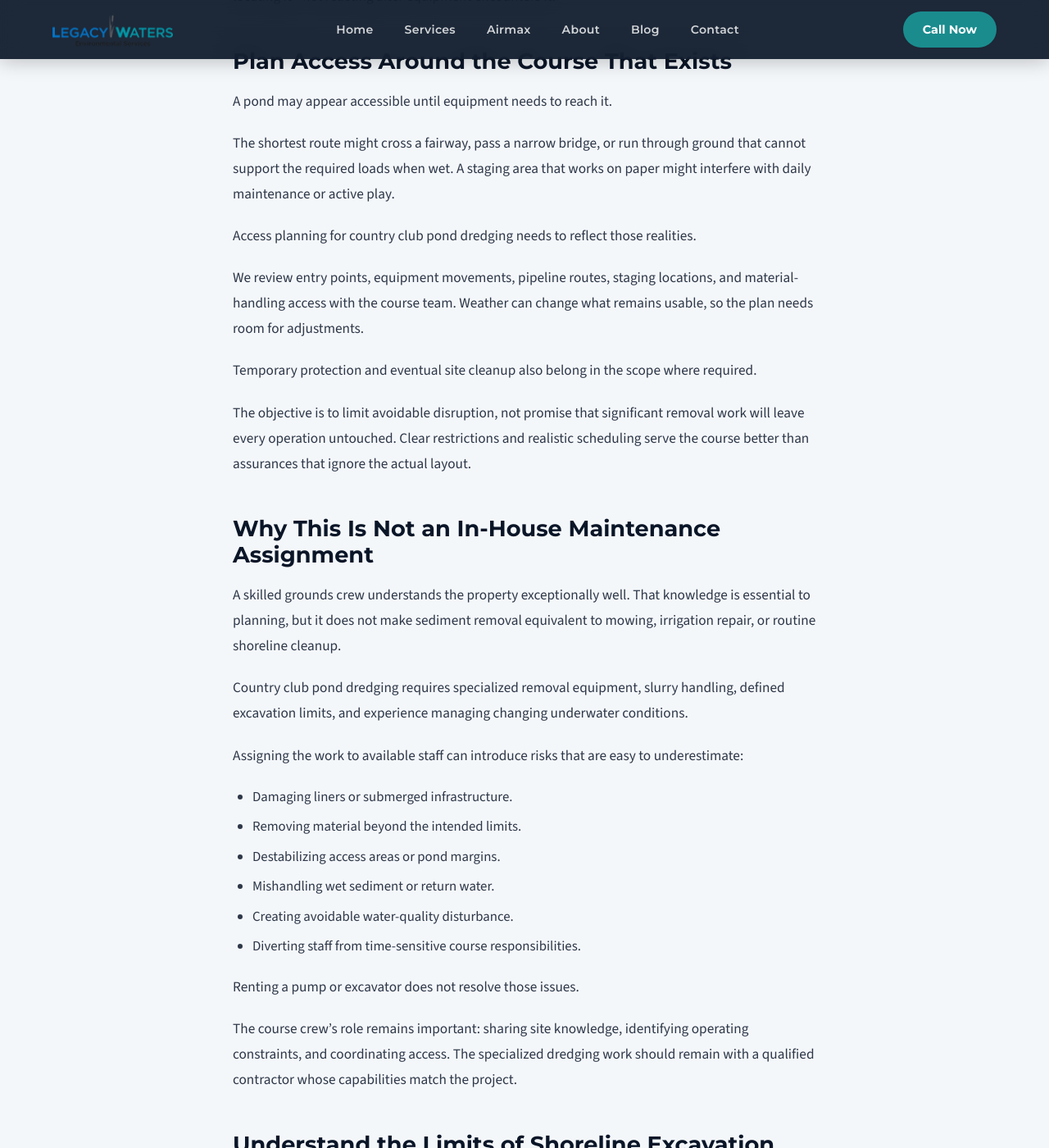
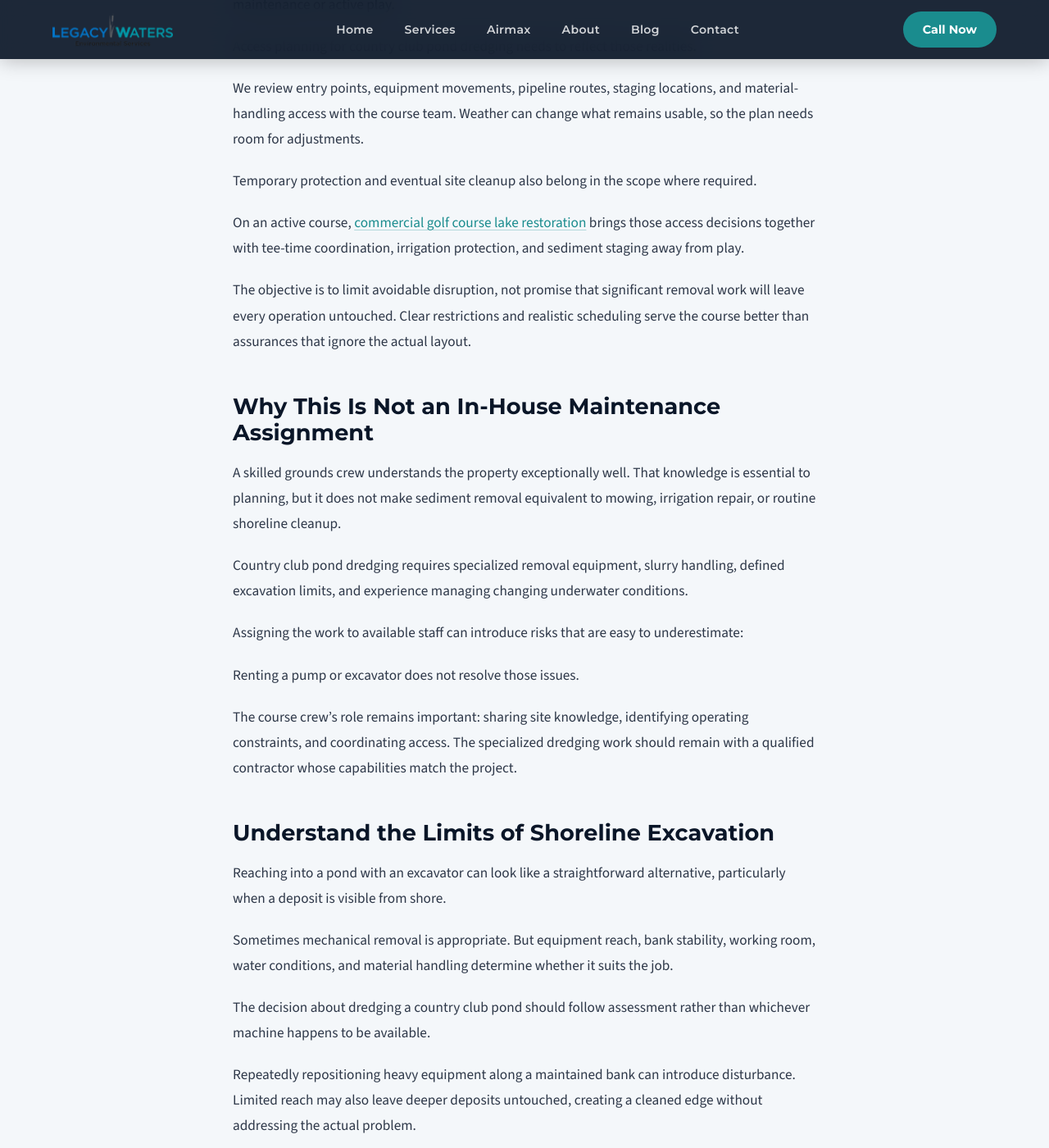
Before and after one commit to JimmyFlame77/Legacy-Waters, a Jekyll site: the page built from _posts/2026-11-09-country-club-pond-dredging-addressing-sediment-before-it-s-a-problem.md, in a window 1280 px wide and 1400 px high, scrolled down 7547 px. Shown: the whole window at 82% size. Built offline with Jekyll 4.4.1, drawn with Linux system fonts in a browser that asks for light colours; some of the changed text lies outside the part shown.

Commit message:
Update blog post: Country Club Pond Dredging: Addressing Sediment Before It's a Problem

```diff
--- a/_posts/2026-11-09-country-club-pond-dredging-addressing-sediment-before-it-s-a-problem.md
+++ b/_posts/2026-11-09-country-club-pond-dredging-addressing-sediment-before-it-s-a-problem.md
@@ -8,7 +8,6 @@
 excerpt: "Country club pond dredging becomes a maintenance decision when accumulated sediment starts interfering with the job a golf course pond needs to do."
 description: "Country club pond dredging explained: sediment assessments, removal planning, and nationwide hydraulic dredging services from Legacy Waters."
 ---
-
 Country club pond dredging becomes a maintenance decision when accumulated sediment starts interfering with the job a golf course pond needs to do.
 
 Sometimes the change is obvious. A sediment bar pushes out from an inlet, or aquatic plants spread across water that used to be open. Other times, the superintendent notices smaller problems first: less clearance near an irrigation intake, a shallow cove that collects debris, or another round of treatment that does little to change the underlying conditions.
@@ -41,12 +40,7 @@
 
 Useful warning signs include:
 
--   Expanding sediment deposits around inflows.
--   Reduced depth in previously deeper areas.
--   Increasing interference near irrigation infrastructure.
--   Plant growth extending across newly shallow water.
--   Repeated debris accumulation in infilled coves.
--   Evidence that deposits affect intended storage or flow paths.
+
 
 The next step is to investigate those observations. Treating every green pond as a dredging project would be just as unhelpful as treating every sediment problem with another surface cleanup.
 
@@ -180,6 +174,8 @@
 
 Temporary protection and eventual site cleanup also belong in the scope where required.
 
+On an active course, [commercial golf course lake restoration](https://legacywatersenv.com/commercial-golf-course-lake-restoration-without-sacrificing-turf-or-daily-play/) brings those access decisions together with tee-time coordination, irrigation protection, and sediment staging away from play.
+
 The objective is to limit avoidable disruption, not promise that significant removal work will leave every operation untouched. Clear restrictions and realistic scheduling serve the course better than assurances that ignore the actual layout.
 
 ## Why This Is Not an In-House Maintenance Assignment
@@ -190,12 +186,7 @@
 
 Assigning the work to available staff can introduce risks that are easy to underestimate:
 
--   Damaging liners or submerged infrastructure.
--   Removing material beyond the intended limits.
--   Destabilizing access areas or pond margins.
--   Mishandling wet sediment or return water.
--   Creating avoidable water-quality disturbance.
--   Diverting staff from time-sensitive course responsibilities.
+
 
 Renting a pump or excavator does not resolve those issues.
 
```
